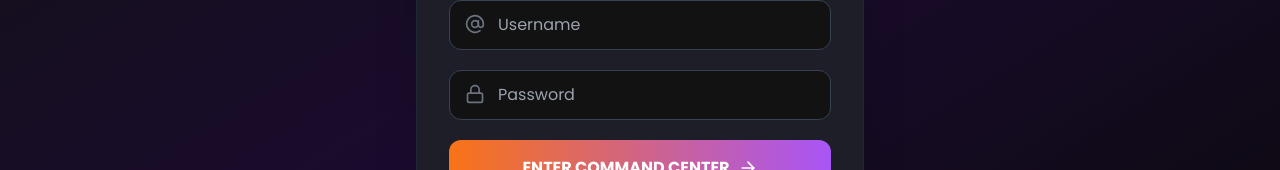
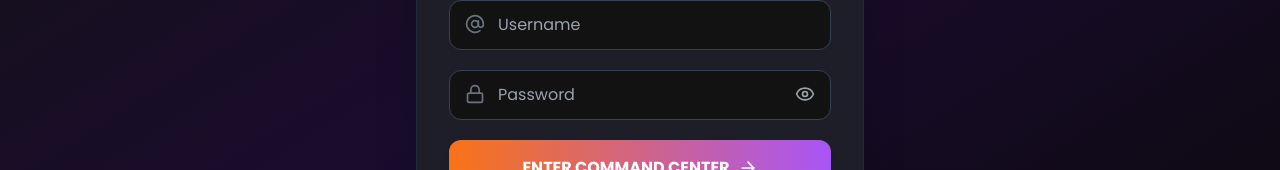
Before and after one commit to tejasretharekar/FocusTrack, a React (Vite) app in the folder frontend/: page /auth in a window 1280 px wide. Shown: the part 377-547 px from the top of the page. Built offline with nearby package versions, Linux system fonts and the light colour scheme; no server answers.

Commit message:
eye shut button at password

```diff
--- a/frontend/src/pages/Auth.jsx
+++ b/frontend/src/pages/Auth.jsx
@@ -1,7 +1,7 @@
 // frontend/src/pages/Auth.jsx
 import { useState } from 'react';
 import { useNavigate } from 'react-router-dom';
-import { Brain, AtSign, Lock, User, ArrowRight } from 'lucide-react';
+import { Brain, AtSign, Lock, User, ArrowRight, Eye, EyeOff } from 'lucide-react';
 
 const API_URL = `${import.meta.env.VITE_API_BASE_URL}/api`;
 
@@ -14,6 +14,8 @@ export default function Auth() {
     username: '',
     password: ''
   });
+
+  const [showPassword, setShowPassword] = useState(false);
 
   const handleSubmit = async (e) => {
     e.preventDefault();
@@ -104,15 +106,22 @@ export default function Auth() {
           <div className="relative">
             <Lock className="absolute left-4 top-3.5 text-gray-500" size={20} />
             <input
-              type="password"
-              name="password" // <--- ADDED NAME ATTRIBUTE
-              autoComplete="new-password" // <--- TELLS BROWSER NOT TO AUTOFILL OLD PASSWORDS
+              type={showPassword ? "text" : "password"}
+              name="password"
+              autoComplete="new-password"
               required
               placeholder="Password"
               value={formData.password}
               onChange={(e) => setFormData({ ...formData, password: e.target.value })}
-              className="w-full bg-[#121212] text-white pl-12 pr-4 py-3 rounded-xl border border-gray-700 focus:outline-none focus:border-purple-500 transition-colors"
+              className="w-full bg-[#121212] text-white pl-12 pr-12 py-3 rounded-xl border border-gray-700 focus:outline-none focus:border-purple-500 transition-colors"
             />
+            <button
+              type="button"
+              onClick={() => setShowPassword(!showPassword)}
+              className="absolute right-4 top-3.5 text-gray-400 hover:text-white transition-colors focus:outline-none"
+            >
+              {showPassword ? <EyeOff size={20} /> : <Eye size={20} />}
+            </button>
           </div>
 
           <button type="submit" className="w-full py-4 bg-gradient-to-r from-orange-500 to-purple-500 hover:opacity-90 text-white rounded-xl font-bold flex items-center justify-center transition-opacity shadow-lg mt-4">
```
